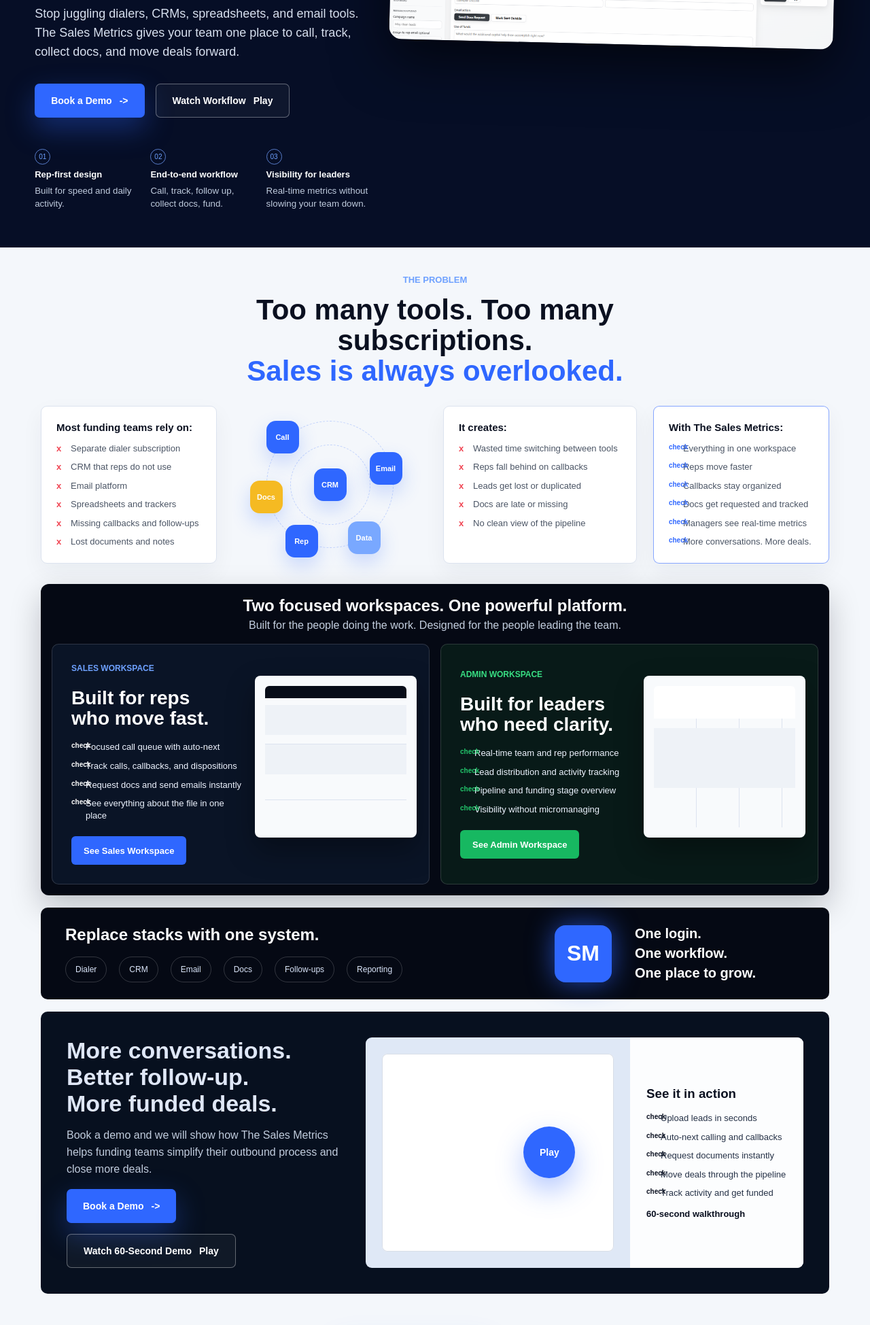
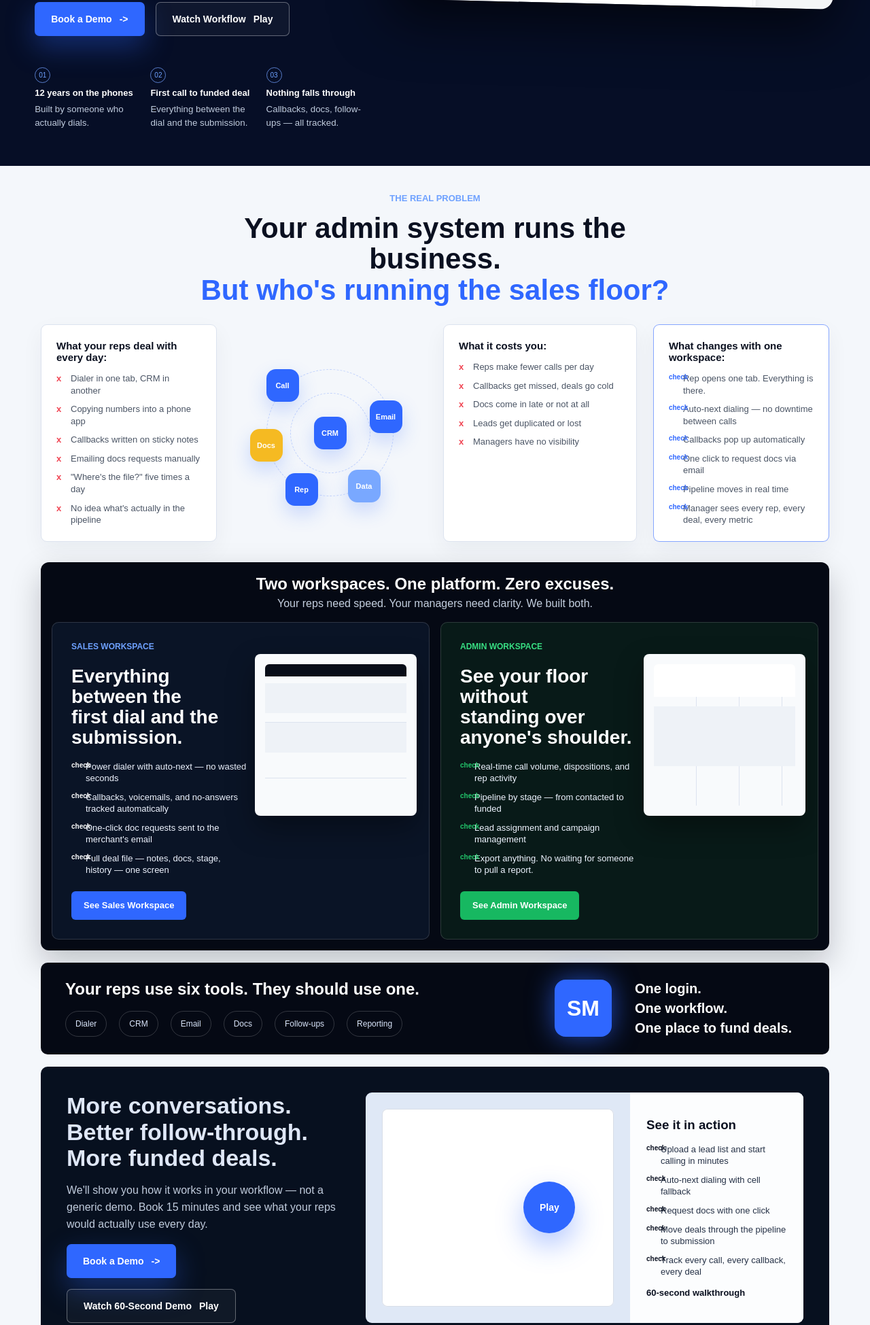
Before and after one commit to alexandrasillars/the-sales-metrics-landing, a plain HTML site: page index.html in a window 1280 px wide. Shown: the part 607-2556 px from the top of the page at 68% size. Drawn offline with Linux system fonts and the light colour scheme.

Commit message:
Add files via upload

```diff
--- a/index.html
+++ b/index.html
@@ -3,8 +3,8 @@
 <head>
   <meta charset="utf-8">
   <meta name="viewport" content="width=device-width, initial-scale=1">
-  <title>The Sales Metrics | Funding Dialer and CRM Workspace</title>
-  <meta name="description" content="The Sales Metrics is an outbound workspace for funding teams: dialer, CRM pipeline, documents, follow-ups, reporting, and email tools in one platform.">
+  <title>The Sales Metrics | The Tools Your Sales Floor Is Missing</title>
+  <meta name="description" content="The Sales Metrics is the outbound workspace funding teams have been missing — dialer, CRM, doc collection, follow-ups, and pipeline in one place. Built by someone who's been on the phones for 12 years.">
   <link rel="stylesheet" href="styles.css">
 </head>
 <body>
@@ -13,7 +13,7 @@
       <span class="brand-mark">SM</span>
       <span>
         <strong>The Sales Metrics</strong>
-        <small>Outbound workspace for funding teams</small>
+        <small>The tools your sales floor is missing</small>
       </span>
     </a>
     <nav class="nav-links" aria-label="Primary navigation">
@@ -29,9 +29,9 @@
   <main id="top">
     <section class="hero">
       <div class="hero-copy">
-        <p class="eyebrow">Built for reps. Powerful for managers.</p>
-        <h1>One workspace.<br><span>Built for the way</span><br>funding teams sell.</h1>
-        <p>Stop juggling dialers, CRMs, spreadsheets, and email tools. The Sales Metrics gives your team one place to call, track, collect docs, and move deals forward.</p>
+        <p class="eyebrow">Built by a closer. Not a tech company.</p>
+        <h1>The tools your<br><span>sales floor</span><br>is missing.</h1>
+        <p>Your back office has a system. Your sales floor doesn't. The Sales Metrics gives every rep one workspace to call, follow up, collect docs, and move deals to funding — without switching between five different tools.</p>
         <div class="hero-actions">
           <a class="primary-action" href="mailto:alexandra@lexcapitalgroup.net?subject=The%20Sales%20Metrics%20demo">Book a Demo <span>-></span></a>
           <a class="secondary-action" href="#demo">Watch Workflow <span>Play</span></a>
@@ -39,18 +39,18 @@
         <div class="hero-points">
           <article>
             <span>01</span>
-            <strong>Rep-first design</strong>
-            <small>Built for speed and daily activity.</small>
+            <strong>12 years on the phones</strong>
+            <small>Built by someone who actually dials.</small>
           </article>
           <article>
             <span>02</span>
-            <strong>End-to-end workflow</strong>
-            <small>Call, track, follow up, collect docs, fund.</small>
+            <strong>First call to funded deal</strong>
+            <small>Everything between the dial and the submission.</small>
           </article>
           <article>
             <span>03</span>
-            <strong>Visibility for leaders</strong>
-            <small>Real-time metrics without slowing your team down.</small>
+            <strong>Nothing falls through</strong>
+            <small>Callbacks, docs, follow-ups — all tracked.</small>
           </article>
         </div>
       </div>
@@ -61,42 +61,42 @@
     </section>
 
     <section class="problem" id="product">
-      <p class="eyebrow center">The problem</p>
-      <h2>Too many tools. Too many subscriptions.<br><span>Sales is always overlooked.</span></h2>
+      <p class="eyebrow center">The real problem</p>
+      <h2>Your admin system runs the business.<br><span>But who's running the sales floor?</span></h2>
       <div class="problem-grid">
         <article class="list-card">
-          <h3>Most funding teams rely on:</h3>
+          <h3>What your reps deal with every day:</h3>
           <ul>
-            <li>Separate dialer subscription</li>
-            <li>CRM that reps do not use</li>
-            <li>Email platform</li>
-            <li>Spreadsheets and trackers</li>
-            <li>Missing callbacks and follow-ups</li>
-            <li>Lost documents and notes</li>
+            <li>Dialer in one tab, CRM in another</li>
+            <li>Copying numbers into a phone app</li>
+            <li>Callbacks written on sticky notes</li>
+            <li>Emailing docs requests manually</li>
+            <li>"Where's the file?" five times a day</li>
+            <li>No idea what's actually in the pipeline</li>
           </ul>
         </article>
         <article class="tool-orbit" aria-label="Disconnected sales tools">
           <span>Call</span><span>CRM</span><span>Email</span><span>Docs</span><span>Rep</span><span>Data</span>
         </article>
         <article class="list-card">
-          <h3>It creates:</h3>
+          <h3>What it costs you:</h3>
           <ul>
-            <li>Wasted time switching between tools</li>
-            <li>Reps fall behind on callbacks</li>
-            <li>Leads get lost or duplicated</li>
-            <li>Docs are late or missing</li>
-            <li>No clean view of the pipeline</li>
+            <li>Reps make fewer calls per day</li>
+            <li>Callbacks get missed, deals go cold</li>
+            <li>Docs come in late or not at all</li>
+            <li>Leads get duplicated or lost</li>
+            <li>Managers have no visibility</li>
           </ul>
         </article>
         <article class="list-card positive">
-          <h3>With The Sales Metrics:</h3>
+          <h3>What changes with one workspace:</h3>
           <ul>
-            <li>Everything in one workspace</li>
-            <li>Reps move faster</li>
-            <li>Callbacks stay organized</li>
-            <li>Docs get requested and tracked</li>
-            <li>Managers see real-time metrics</li>
-            <li>More conversations. More deals.</li>
+            <li>Rep opens one tab. Everything is there.</li>
+            <li>Auto-next dialing — no downtime between calls</li>
+            <li>Callbacks pop up automatically</li>
+            <li>One click to request docs via email</li>
+            <li>Pipeline moves in real time</li>
+            <li>Manager sees every rep, every deal, every metric</li>
           </ul>
         </article>
       </div>
@@ -104,32 +104,32 @@
 
     <section class="workspace-strip">
       <div class="section-title">
-        <h2>Two focused workspaces. One powerful platform.</h2>
-        <p>Built for the people doing the work. Designed for the people leading the team.</p>
+        <h2>Two workspaces. One platform. Zero excuses.</h2>
+        <p>Your reps need speed. Your managers need clarity. We built both.</p>
       </div>
       <div class="workspace-grid">
         <article class="workspace-card sales-card" id="sales">
           <p class="card-label">Sales workspace</p>
-          <h3>Built for reps<br>who move fast.</h3>
+          <h3>Everything between the<br>first dial and the submission.</h3>
           <ul>
-            <li>Focused call queue with auto-next</li>
-            <li>Track calls, callbacks, and dispositions</li>
-            <li>Request docs and send emails instantly</li>
-            <li>See everything about the file in one place</li>
+            <li>Power dialer with auto-next — no wasted seconds</li>
+            <li>Callbacks, voicemails, and no-answers tracked automatically</li>
+            <li>One-click doc requests sent to the merchant's email</li>
+            <li>Full deal file — notes, docs, stage, history — one screen</li>
           </ul>
-          <a href="mailto:alexandra@lexcapitalgroup.net?subject=Sales%20workspace%20demo">See Sales Workspace</a>
+          <a href="/for-sales.html">See Sales Workspace</a>
           <div class="small-preview sales-preview"></div>
         </article>
         <article class="workspace-card admin-card" id="admins">
           <p class="card-label">Admin workspace</p>
-          <h3>Built for leaders<br>who need clarity.</h3>
+          <h3>See your floor without<br>standing over anyone's shoulder.</h3>
           <ul>
-            <li>Real-time team and rep performance</li>
-            <li>Lead distribution and activity tracking</li>
-            <li>Pipeline and funding stage overview</li>
-            <li>Visibility without micromanaging</li>
+            <li>Real-time call volume, dispositions, and rep activity</li>
+            <li>Pipeline by stage — from contacted to funded</li>
+            <li>Lead assignment and campaign management</li>
+            <li>Export anything. No waiting for someone to pull a report.</li>
           </ul>
-          <a href="mailto:alexandra@lexcapitalgroup.net?subject=Admin%20workspace%20demo">See Admin Workspace</a>
+          <a href="/for-admins.html">See Admin Workspace</a>
           <div class="small-preview admin-preview"></div>
         </article>
       </div>
@@ -137,19 +137,19 @@
 
     <section class="system-row" id="resources">
       <div>
-        <h2>Replace stacks with one system.</h2>
+        <h2>Your reps use six tools. They should use one.</h2>
         <div class="stack-flow">
           <span>Dialer</span><span>CRM</span><span>Email</span><span>Docs</span><span>Follow-ups</span><span>Reporting</span>
         </div>
       </div>
       <strong>SM</strong>
-      <p>One login.<br>One workflow.<br>One place to grow.</p>
+      <p>One login.<br>One workflow.<br>One place to fund deals.</p>
     </section>
 
     <section class="demo-panel" id="demo">
       <div>
-        <h2>More conversations.<br>Better follow-up.<br>More funded deals.</h2>
-        <p>Book a demo and we will show how The Sales Metrics helps funding teams simplify their outbound process and close more deals.</p>
+        <h2>More conversations.<br>Better follow-through.<br>More funded deals.</h2>
+        <p>We'll show you how it works in your workflow — not a generic demo. Book 15 minutes and see what your reps would actually use every day.</p>
         <div class="hero-actions">
           <a class="primary-action" href="mailto:alexandra@lexcapitalgroup.net?subject=The%20Sales%20Metrics%20demo">Book a Demo <span>-></span></a>
           <a class="secondary-action" href="mailto:alexandra@lexcapitalgroup.net?subject=60-second%20demo%20request">Watch 60-Second Demo <span>Play</span></a>
@@ -160,11 +160,11 @@
         <aside>
           <h3>See it in action</h3>
           <ul>
-            <li>Upload leads in seconds</li>
-            <li>Auto-next calling and callbacks</li>
-            <li>Request documents instantly</li>
-            <li>Move deals through the pipeline</li>
-            <li>Track activity and get funded</li>
+            <li>Upload a lead list and start calling in minutes</li>
+            <li>Auto-next dialing with cell fallback</li>
+            <li>Request docs with one click</li>
+            <li>Move deals through the pipeline to submission</li>
+            <li>Track every call, every callback, every deal</li>
           </ul>
           <strong>60-second walkthrough</strong>
         </aside>
@@ -175,24 +175,24 @@
       <div>
         <p class="eyebrow">Pricing</p>
         <h2>Founding customer pricing.</h2>
-        <p class="pricing-note">Launch with a clean workspace for your team, then add users as you grow.</p>
+        <p class="pricing-note">We're launching with a small group of funding shops who want a better sales floor. Get in early, lock in the rate, shape the product.</p>
       </div>
       <div class="pricing-grid">
         <article class="featured-price">
           <h3>Founding Customer Plan</h3>
           <strong>$299/mo</strong>
-          <p>$250 setup. Includes 3 users. Cancel anytime.</p>
+          <p>$250 setup. Includes 3 users. Cancel anytime. Your own workspace with your branding.</p>
           <a href="mailto:alexandra@lexcapitalgroup.net?subject=Founding%20customer%20plan">Book Setup</a>
         </article>
         <article>
           <h3>Team Add-ons</h3>
           <strong>$49/user</strong>
-          <p>Add more reps, managers, or admins when your team needs access.</p>
+          <p>Add reps, managers, or admins as your team grows. No contracts.</p>
         </article>
         <article>
           <h3>Your Workspace</h3>
           <strong>Private</strong>
-          <p>Add your company logo, keep your team in its own workspace, and separate your leads, notes, documents, and pipeline from other companies.</p>
+          <p>Your logo. Your leads. Your pipeline. Completely separated from every other company on the platform.</p>
         </article>
       </div>
     </section>
@@ -205,7 +205,7 @@
           <span style="background:#2563eb;border-radius:8px;color:#fff;font-weight:900;padding:6px 10px;font-size:14px;">SM</span>
           <strong style="color:#fff;font-size:15px;">The Sales Metrics</strong>
         </div>
-        <small style="color:#6b7280;font-size:13px;">Outbound workspace for funding teams.</small>
+        <small style="color:#6b7280;font-size:13px;">The tools your sales floor is missing.</small>
       </div>
       <div style="display:flex;gap:40px;flex-wrap:wrap;">
         <div>
```
